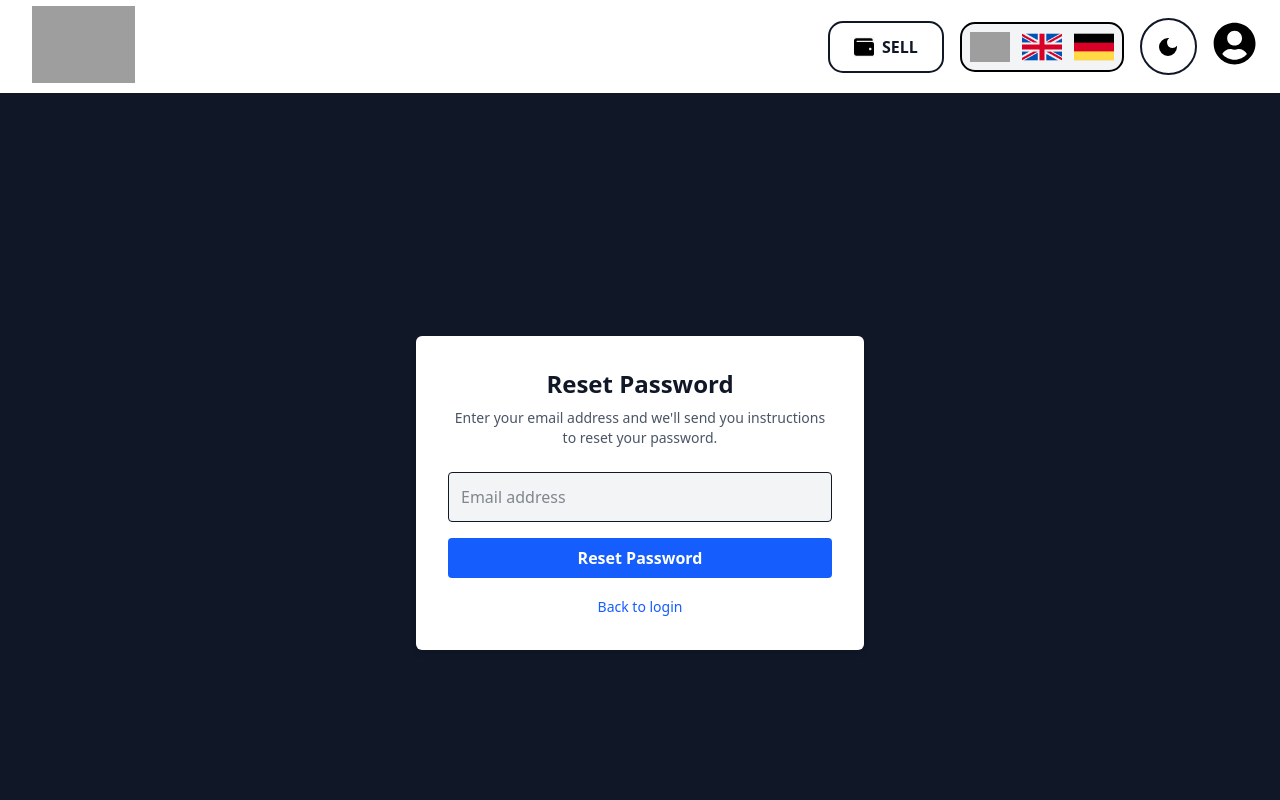
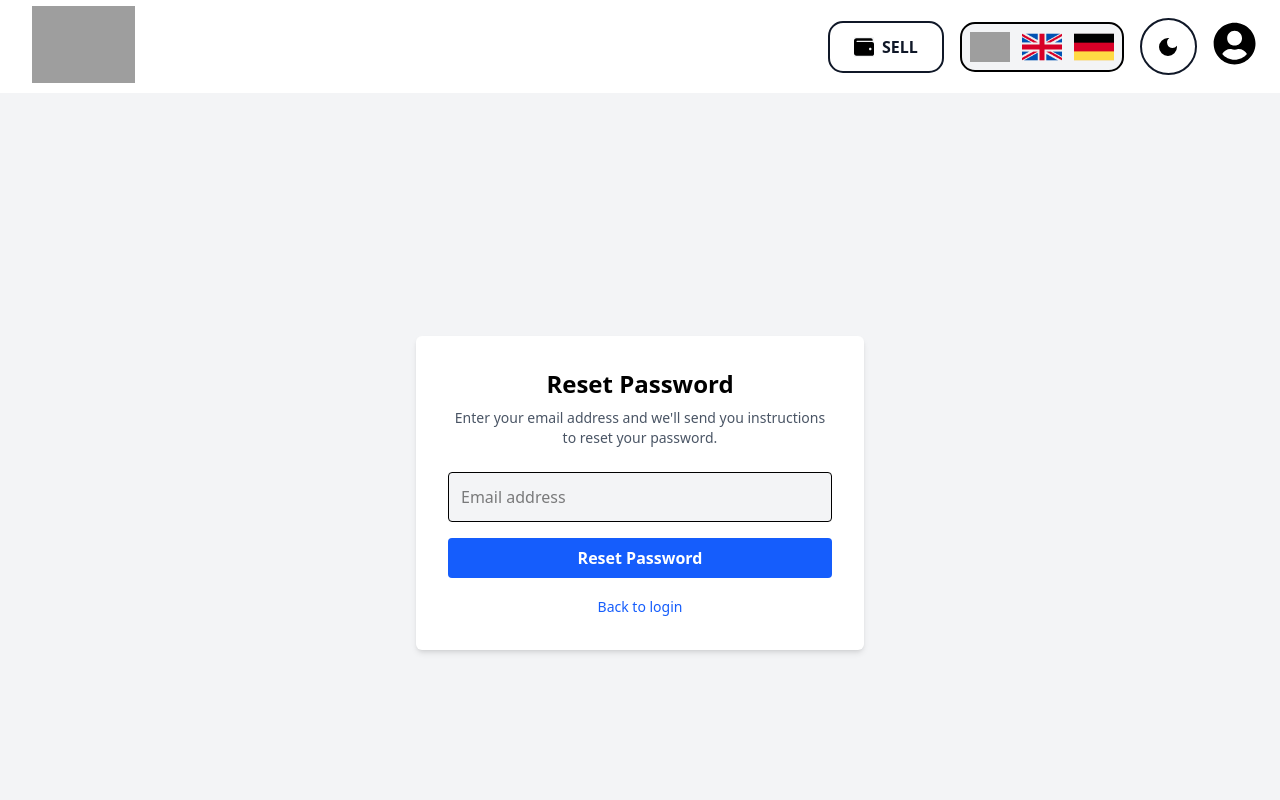
Before and after one commit to Botilazar/SZELLIT, a React (Vite) app in the folder client/: page /en/reset-password in a window 1280 px wide. Shown: the top 800 px of the page. Built offline with nearby package versions, Linux system fonts and the light colour scheme; grey boxes are pictures that could not be loaded.

Commit message:
Added dark mode to new pages

```diff
--- a/client/src/Components/RegisterPage/RegisterPage.tsx
+++ b/client/src/Components/RegisterPage/RegisterPage.tsx
@@ -223,11 +223,10 @@ const RegisterPage = () => {
           <button
             type="submit"
             disabled={loading}
-            className={`w-full py-2 rounded transition-colors flex items-center justify-center gap-2 ${
-              loading
-                ? "bg-gray-500 cursor-not-allowed"
-                : "bg-blue-600 hover:bg-blue-500"
-            }`}
+            className={`w-full py-2 rounded transition-colors flex items-center justify-center gap-2 ${loading
+              ? "bg-gray-500 cursor-not-allowed"
+              : "bg-blue-600 hover:bg-blue-500 text-white "
+              }`}
           >
             {loading && (
               <svg
--- a/client/src/Components/ResetPasswordPage/ResetPasswordPage.tsx
+++ b/client/src/Components/ResetPasswordPage/ResetPasswordPage.tsx
@@ -54,8 +54,8 @@ const ResetPasswordPage = () => {
   }, [isCooldown, secondsLeft]);
 
   return (
-    <div className="min-h-screen flex items-center justify-center bg-gray-900 text-white px-4">
-      <div className="max-w-md w-full bg-white text-gray-900 p-8 rounded-md shadow-md">
+    <div className="min-h-screen flex items-center justify-center szellit-background px-4">
+      <div className="max-w-md w-full szellit-form p-8 rounded-md shadow-md">
         <h1 className="text-2xl font-bold text-center mb-2">
           {t("reset.title")}
         </h1>
@@ -70,16 +70,15 @@ const ResetPasswordPage = () => {
             onChange={(e) => setEmail(e.target.value)}
             required
             placeholder={t("reset.emailPlaceholder")}
-            className="w-full p-3 mb-4 border rounded bg-gray-100 focus:outline-none focus:ring-2 focus:ring-blue-500"
+            className="w-full p-3 mb-4 border rounded szellit-forminput focus:outline-none focus:ring-2 focus:ring-blue-500"
           />
           <button
             type="submit"
             disabled={isCooldown}
-            className={`w-full py-2 font-semibold rounded transition ${
-              isCooldown
-                ? "bg-gray-400 cursor-not-allowed"
-                : "bg-blue-600 hover:bg-blue-500 text-white"
-            }`}
+            className={`w-full py-2 font-semibold rounded transition ${isCooldown
+              ? "bg-gray-400 cursor-not-allowed"
+              : "bg-blue-600 hover:bg-blue-500 text-white"
+              }`}
           >
             {isCooldown
               ? `${t("reset.cooldownMessage")} (${secondsLeft}s)`
```
